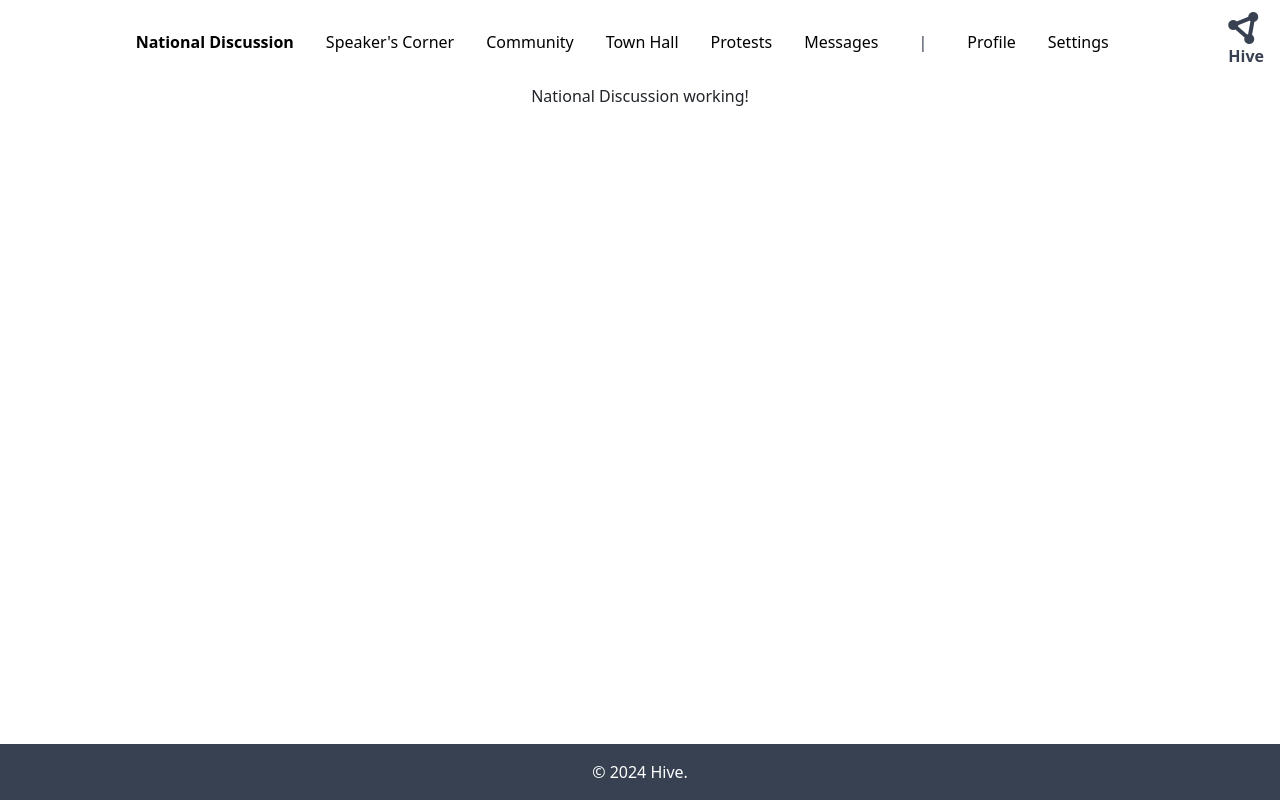
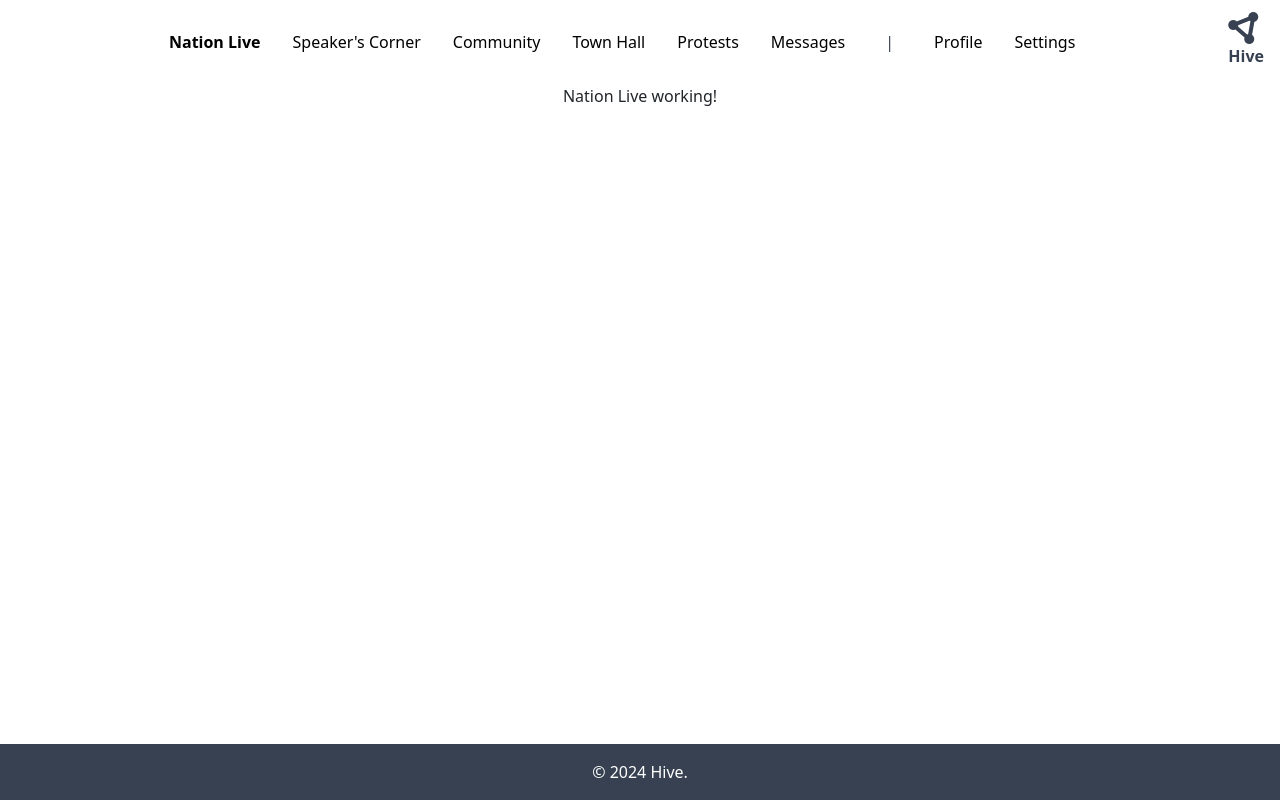
Before and after one commit to CraigAT1181/hive_fe, a React (Vite) app: page / in a window 1280 px wide. Built offline with nearby package versions, Linux system fonts and the light colour scheme.

Commit message:
Changed live feed to Nation Live

```diff
--- a/src/App.jsx
+++ b/src/App.jsx
@@ -7,7 +7,7 @@ import ErrorHandler from "./components/ErrorHandler/ErrorHandler";
 import "@fortawesome/fontawesome-free/css/all.min.css";
 import "./index.css";
 
-const NationalDiscussion = lazy(() => import("./components/Home"));
+const NationLive = lazy(() => import("./components/Home"));
 const Community = lazy(() => import("./components/Community/Community"));
 const SpeakersCorner = lazy(() =>
   import("./components/SpeakersCorner/SpeakersCorner")
@@ -29,18 +29,44 @@ export default function App() {
             <div className="flex justify-center">
               <i className="fa-solid fa-spinner fa-spin"></i>
             </div>
-          }
-        >
+          }>
           <Routes>
-            <Route path="/" element={<NationalDiscussion />} />
-            <Route path="/profile" element={<Profile />} />
-            <Route path="/town-hall" element={<TownHall />} />
-            <Route path="/speakers-corner" element={<SpeakersCorner />} />
-            <Route path="/community" element={<Community />} />
-            <Route path="/messages" element={<Messages />} />
-            <Route path="/protests" element={<Protests />} />
-            <Route path="/settings" element={<Settings />} />
-            <Route path="/*" element={<ErrorHandler />} />
+            <Route
+              path="/"
+              element={<NationLive />}
+            />
+            <Route
+              path="/profile"
+              element={<Profile />}
+            />
+            <Route
+              path="/town-hall"
+              element={<TownHall />}
+            />
+            <Route
+              path="/speakers-corner"
+              element={<SpeakersCorner />}
+            />
+            <Route
+              path="/community"
+              element={<Community />}
+            />
+            <Route
+              path="/messages"
+              element={<Messages />}
+            />
+            <Route
+              path="/protests"
+              element={<Protests />}
+            />
+            <Route
+              path="/settings"
+              element={<Settings />}
+            />
+            <Route
+              path="/*"
+              element={<ErrorHandler />}
+            />
           </Routes>
         </Suspense>
       </main>
--- a/src/components/Header/Header.jsx
+++ b/src/components/Header/Header.jsx
@@ -11,8 +11,7 @@ export default function Header() {
   const location = useLocation();
 
   useEffect(() => {
-    const path =
-      location.pathname.substring(1).toUpperCase() || "NATIONAL DISCUSSION";
+    const path = location.pathname.substring(1).toUpperCase() || "Nation Live";
 
     const title = path.split("-").join(" ");
 
--- a/src/components/Header/HeaderDrawer.jsx
+++ b/src/components/Header/HeaderDrawer.jsx
@@ -54,7 +54,7 @@ export default function HeaderDrawer({ isDrawerOpen, toggleDrawer }) {
                 <i className="fa-solid fa-tower-broadcast"></i>
               </div>
               <div>
-                <p className="mb-0 font-semibold">National Discussion</p>
+                <p className="mb-0 font-semibold">Nation Live</p>
               </div>
             </div>
           </Link>
--- a/src/components/Header/HeaderNav.jsx
+++ b/src/components/Header/HeaderNav.jsx
@@ -8,9 +8,9 @@ export default function HeaderNav({ pageTitle }) {
       <Link
         to="/"
         className={`nav-item ${
-          pageTitle === "NATIONAL DISCUSSION" ? "selected-nav-item" : ""
+          pageTitle === "Nation Live" ? "selected-nav-item" : ""
         }`}>
-        National Discussion
+        Nation Live
       </Link>
       <Link
         to="/speakers-corner"
--- a/src/components/Home.jsx
+++ b/src/components/Home.jsx
@@ -1,9 +1,9 @@
 import React from "react";
 
-export default function NationalDiscussion() {
+export default function NationLive() {
   return (
     <div className="home-container">
-      <p>National Discussion working!</p>
+      <p>Nation Live working!</p>
     </div>
   );
 }
```
